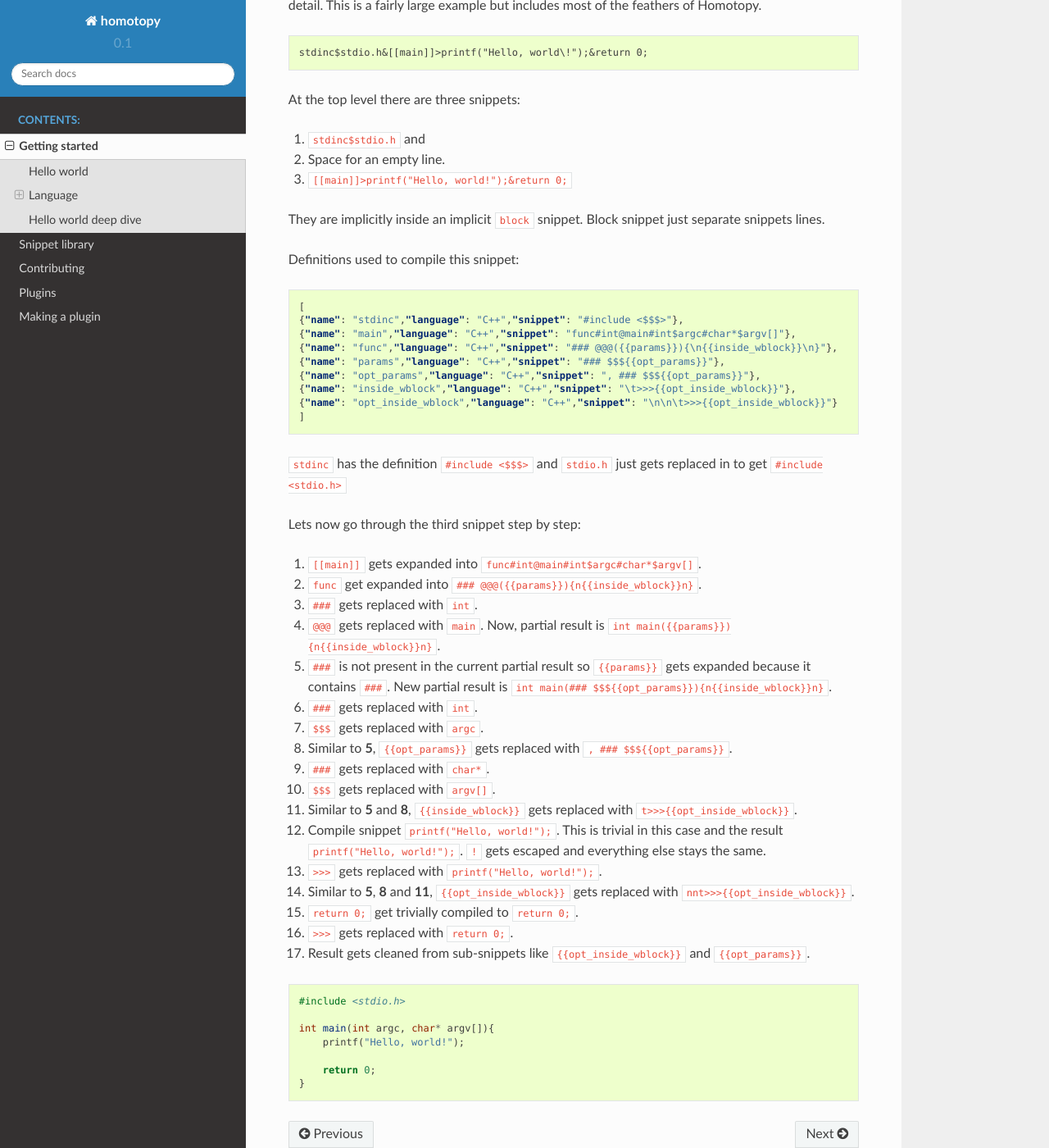
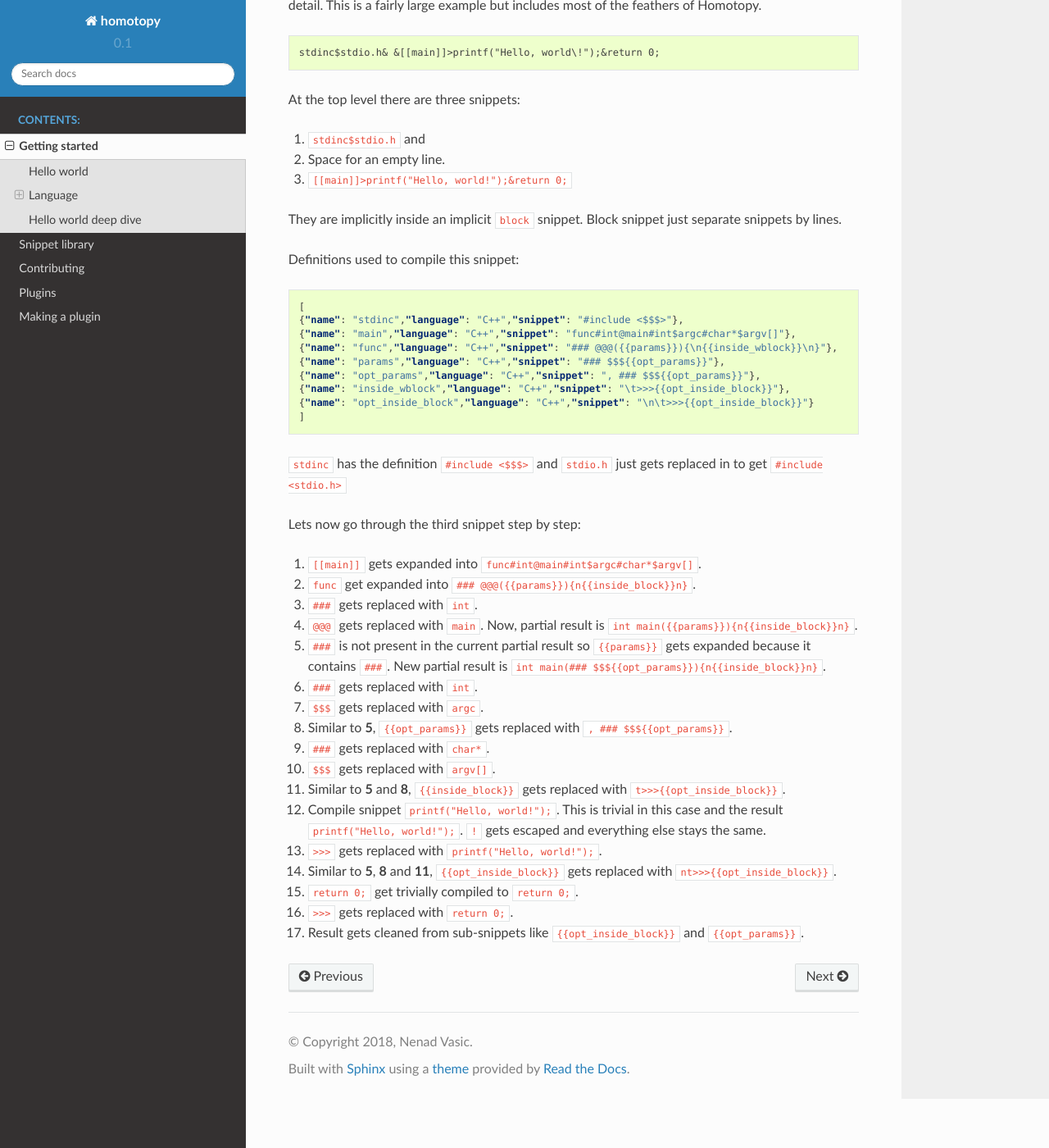
Before and after one commit to Ahhhhmed/homotopy, a Sphinx documentation site: the page built from docs/getting_started.rst, in a window 1280 px wide and 1400 px high, scrolled down 4147 px. Shown: the whole window at 82% size. Built offline with Sphinx 7.4.7 and the Read the Docs theme 2.0.0, drawn with Linux system fonts in a browser that asks for light colours; some of the changed text lies outside the part shown.

Commit message:
Fix few error in docs

```diff
--- a/docs/getting_started.rst
+++ b/docs/getting_started.rst
@@ -14,7 +14,7 @@ Hello world
 
 .. code-block:: text
 
-    stdinc$stdio.h& &[[main]]>printf("Hello, world\!");&return 0;
+    stdinc$stdio.h& &[[main]]>printf("Hello, world\!");& &return 0;
 
 .. code-block:: C
 
@@ -211,7 +211,7 @@ This is a fairly large example but includes most of the feathers of Homotopy.
 
 .. code-block:: text
 
-    stdinc$stdio.h&[[main]]>printf("Hello, world\!");&return 0;
+    stdinc$stdio.h& &[[main]]>printf("Hello, world\!");&return 0;
 
 At the top level there are three snippets:
 
@@ -219,7 +219,7 @@ At the top level there are three snippets:
 2. Space for an empty line.
 3. :code:`[[main]]>printf("Hello, world\!");&return 0;`
 
-They are implicitly inside an implicit :code:`block` snippet. Block snippet just separate snippets lines.
+They are implicitly inside an implicit :code:`block` snippet. Block snippet just separate snippets by lines.
 
 Definitions used to compile this snippet:
 
@@ -231,8 +231,8 @@ Definitions used to compile this snippet:
     {"name": "func","language": "C++","snippet": "### @@@({{params}}){\n{{inside_wblock}}\n}"},
     {"name": "params","language": "C++","snippet": "### $$${{opt_params}}"},
     {"name": "opt_params","language": "C++","snippet": ", ### $$${{opt_params}}"},
-    {"name": "inside_wblock","language": "C++","snippet": "\t>>>{{opt_inside_wblock}}"},
-    {"name": "opt_inside_wblock","language": "C++","snippet": "\n\n\t>>>{{opt_inside_wblock}}"}
+    {"name": "inside_wblock","language": "C++","snippet": "\t>>>{{opt_inside_block}}"},
+    {"name": "opt_inside_block","language": "C++","snippet": "\n\t>>>{{opt_inside_block}}"}
     ]
 
 :code:`stdinc` has the definition :code:`#include <$$$>`
@@ -241,34 +241,24 @@ and :code:`stdio.h` just gets replaced in to get :code:`#include <stdio.h>`
 Lets now go through the third snippet step by step:
 
 1. :code:`[[main]]` gets expanded into :code:`func#int@main#int$argc#char*$argv[]`.
-2. :code:`func` get expanded into :code:`### @@@({{params}}){\n{{inside_wblock}}\n}`.
+2. :code:`func` get expanded into :code:`### @@@({{params}}){\n{{inside_block}}\n}`.
 3. :code:`###` gets replaced with :code:`int`.
 4. :code:`@@@` gets replaced with :code:`main`.
-   Now, partial result is :code:`int main({{params}}){\n{{inside_wblock}}\n}`.
+   Now, partial result is :code:`int main({{params}}){\n{{inside_block}}\n}`.
 5. :code:`###` is not present in the current partial result so :code:`{{params}}` gets expanded
    because it contains :code:`###`.
-   New partial result is :code:`int main(### $$${{opt_params}}){\n{{inside_wblock}}\n}`.
+   New partial result is :code:`int main(### $$${{opt_params}}){\n{{inside_block}}\n}`.
 6. :code:`###` gets replaced with :code:`int`.
 7. :code:`$$$` gets replaced with :code:`argc`.
 8. Similar to **5**, :code:`{{opt_params}}` gets replaced with :code:`, ### $$${{opt_params}}`.
 9. :code:`###` gets replaced with :code:`char*`.
 10. :code:`$$$` gets replaced with :code:`argv[]`.
-11. Similar to **5** and **8**, :code:`{{inside_wblock}}` gets replaced with :code:`\t>>>{{opt_inside_wblock}}`.
+11. Similar to **5** and **8**, :code:`{{inside_block}}` gets replaced with :code:`\t>>>{{opt_inside_block}}`.
 12. Compile snippet :code:`printf("Hello, world\!");`.
     This is trivial in this case and the result :code:`printf("Hello, world!");`.
     :code:`!` gets escaped and everything else stays the same.
 13. :code:`>>>` gets replaced with :code:`printf("Hello, world!");`.
-14. Similar to **5**, **8** and **11**, :code:`{{opt_inside_wblock}}` gets replaced with :code:`\n\n\t>>>{{opt_inside_wblock}}`.
+14. Similar to **5**, **8** and **11**, :code:`{{opt_inside_block}}` gets replaced with :code:`\n\t>>>{{opt_inside_block}}`.
 15. :code:`return 0;` get trivially compiled to :code:`return 0;`.
 16. :code:`>>>` gets replaced with :code:`return 0;`.
-17. Result gets cleaned from sub-snippets like :code:`{{opt_inside_wblock}}` and :code:`{{opt_params}}`.
-
-.. code-block:: C
-
-    #include <stdio.h>
-
-    int main(int argc, char* argv[]){
-        printf("Hello, world!");
-
-        return 0;
-    }
+17. Result gets cleaned from sub-snippets like :code:`{{opt_inside_block}}` and :code:`{{opt_params}}`.
--- a/docs/snippet_library.rst
+++ b/docs/snippet_library.rst
@@ -45,7 +45,7 @@ wblock (wide block):
 
     line2
 
-*Note that* :code:`wblock` *is the implicit parent of all snippets. Next snippet sill have the same result.*
+*Note that* :code:`block` *is the implicit parent of all snippets. Next snippet sill have the same result.*
 
 .. code-block:: text
 
@@ -54,7 +54,6 @@ wblock (wide block):
 .. code-block:: C
 
     line1
-
     line2
 
 ---
```
